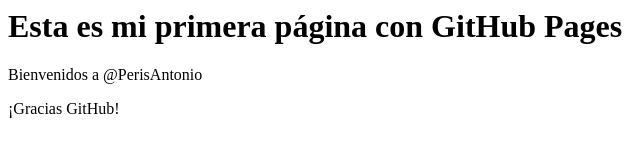
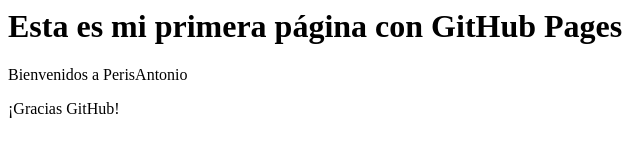
Before and after one commit to PerisAntonio/repo, a plain HTML site: page index.html in a window 1280 px wide. Shown: the full height of the page, 0-640 px from the left. Drawn offline with Linux system fonts and the light colour scheme.

Commit message:
Update index.html

```diff
--- a/index.html
+++ b/index.html
@@ -1,5 +1,5 @@
 <html>
 <h1> Esta es mi primera página con GitHub Pages </h1>
-<p>Bienvenidos a @PerisAntonio</p>
+<p>Bienvenidos a PerisAntonio</p>
 <p>¡Gracias GitHub!</p>
 </html>
```
